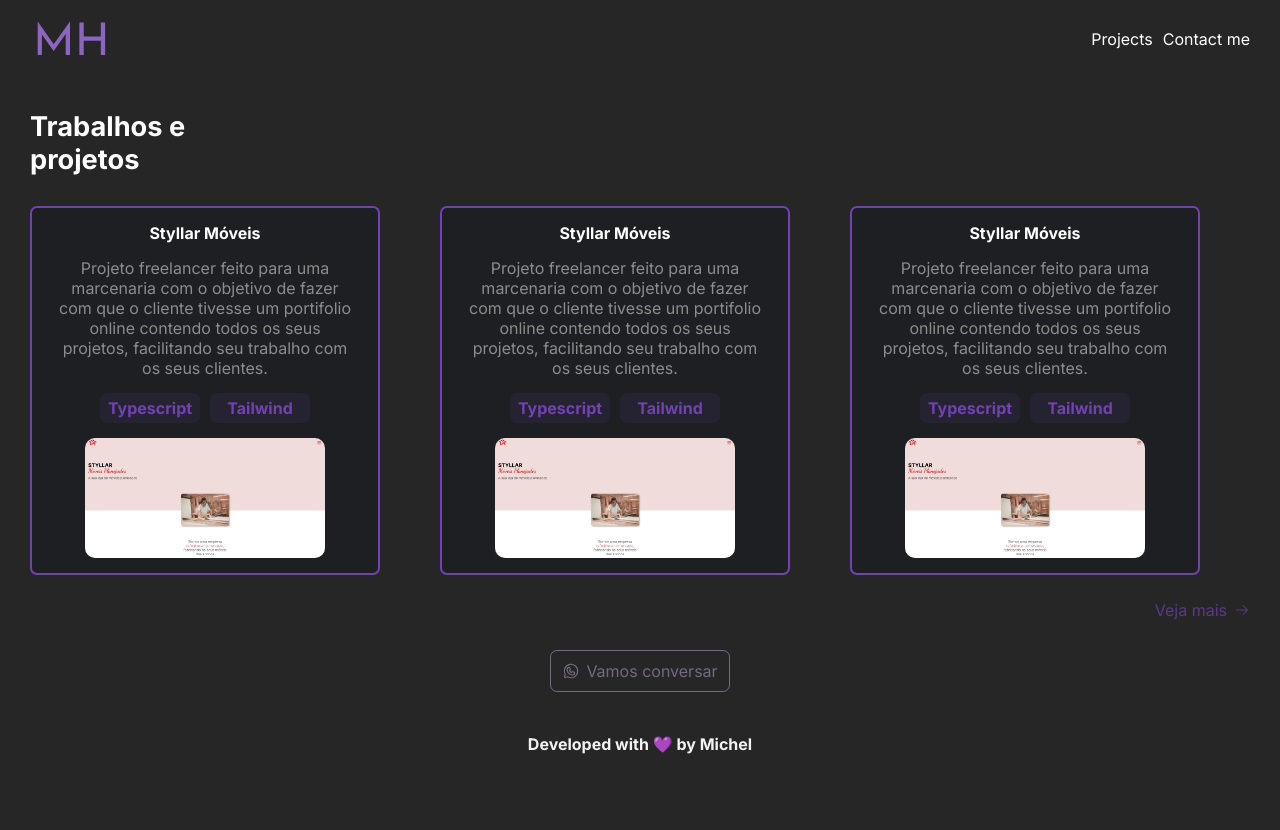
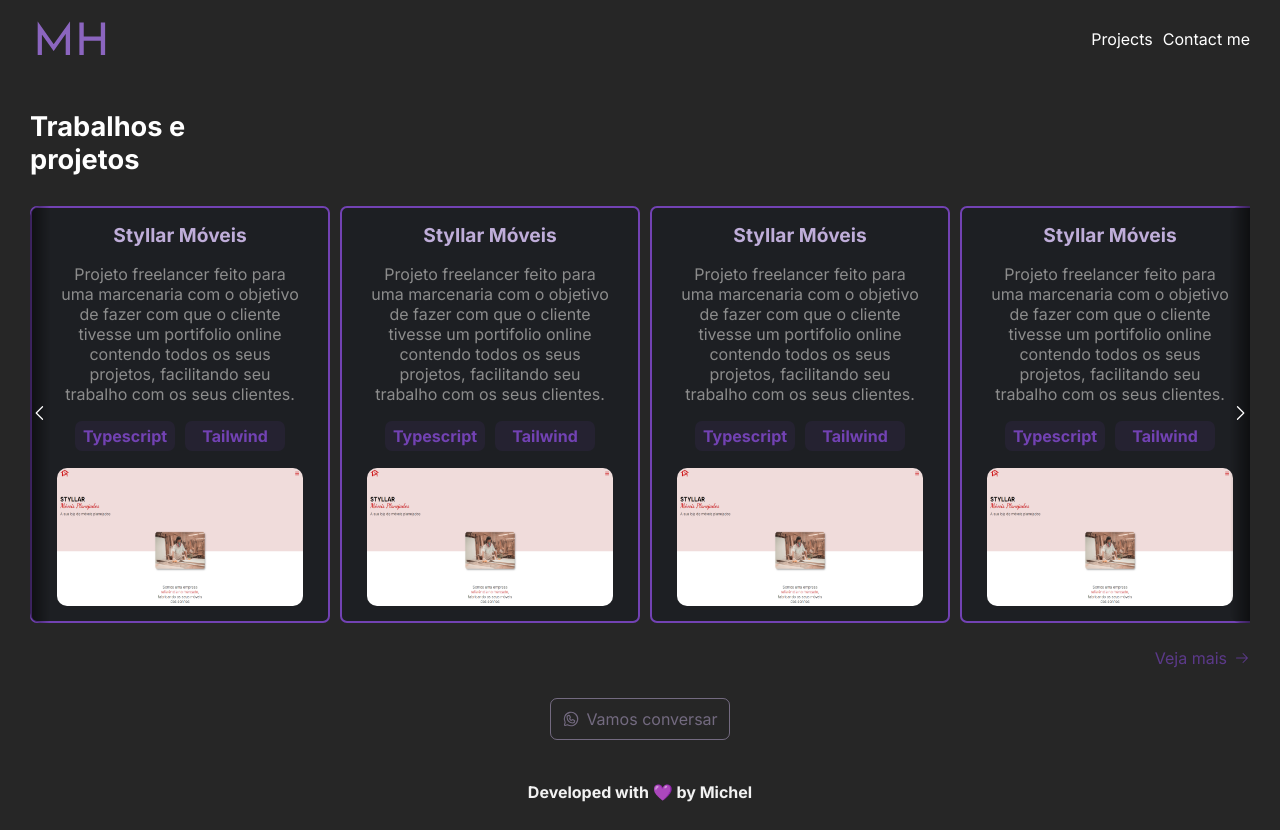
Before and after one commit to MichelHoffmann/newPortfolio, a React (Vite) app in the folder portfolio/: page /projects in a window 1280 px wide. Before the commit the page ends 800 px from the top, so only its background shows below. Built offline with nearby package versions, Linux system fonts and the light colour scheme.

Commit message:
finalizando carrousel

```diff
--- a/portfolio/package.json
+++ b/portfolio/package.json
@@ -12,12 +12,10 @@
   "dependencies": {
     "@phosphor-icons/react": "^2.0.10",
     "@types/styled-components": "^5.1.26",
-    "phosphor-react": "^1.4.1",
     "react": "^18.2.0",
     "react-dom": "^18.2.0",
     "react-router-dom": "^6.14.1",
-    "styled-components": "^6.0.2",
-    "swiper": "^10.0.4"
+    "styled-components": "^6.0.2"
   },
   "devDependencies": {
     "@rocketseat/eslint-config": "^1.2.0",
--- a/portfolio/src/componets/ProjectInfo/ProjectInfo.style.ts
+++ b/portfolio/src/componets/ProjectInfo/ProjectInfo.style.ts
@@ -1,8 +1,7 @@
 import { styled } from 'styled-components'
 
 export const EachProject = styled.article`
-  min-width: 285px;
-  max-width: 350px;
+  width: 300px;
   padding: 15px 25px;
   background-color: var(--blue-gray);
   border-radius: 7px;
@@ -11,10 +10,12 @@
   display: flex;
   flex-direction: column;
   align-items: center;
-  gap: 15px;
+  gap: 17px;
+  flex-shrink: 0;
 
   h3 {
-    font-size: 1rem;
+    font-size: 1.2rem;
+    color: var(--purple-ligth);
   }
 
   p {
@@ -43,8 +44,54 @@
   }
 
   img {
-    min-width: 240px;
-    max-width: 80%;
+    width: 100%;
+    max-width: 350px;
+    aspect-ratio: 16/9;
     border-radius: 10px;
   }
 `
+
+export const Container = styled.div`
+  position: relative;
+  width: 100%;
+
+  .gallery-wrapper::-webkit-scrollbar {
+    display: none;
+  }
+
+  .gallery-wrapper {
+    overflow-x: auto;
+    -ms-overflow-style: none; /* IE and Edge */
+    scrollbar-width: none; /* Firefox */
+  }
+
+  .gallery {
+    display: flex;
+    flex-flow: row nowrap;
+    gap: 10px;
+  }
+
+  .arrow-left,
+  .arrow-right {
+    position: absolute;
+    top: 0;
+    left: 0;
+    right: auto;
+    bottom: 0;
+    cursor: pointer;
+    background: linear-gradient(to left, transparent 0%, black 200%);
+    border: none;
+    border-bottom-left-radius: 10px;
+    border-top-left-radius: 10px;
+  }
+
+  .arrow-right {
+    position: absolute;
+    top: 0;
+    left: auto;
+    right: 0;
+    bottom: 0;
+    cursor: pointer;
+    background: linear-gradient(to right, transparent 0%, black 200%);
+  }
+`
--- a/portfolio/src/componets/ProjectInfo/index.tsx
+++ b/portfolio/src/componets/ProjectInfo/index.tsx
@@ -1,81 +1,23 @@
-import { EachProject } from './ProjectInfo.style'
+import { Container, EachProject } from './ProjectInfo.style'
 import styllar from '../../assets/styllar-moveis.png'
-import { Swiper, SwiperSlide } from 'swiper/react'
-
-import { register } from 'swiper/element/bundle'
-import 'swiper/css'
-import 'swiper/css/navigation'
-import 'swiper/css/pagination'
-import 'swiper/css/scrollbar'
-import { useEffect, useState } from 'react'
-
-register()
+import { CaretLeft, CaretRight } from '@phosphor-icons/react'
 
 export function AllProjects() {
-  const [slidesPerView, setSlidesPerView] = useState(1.1)
-  const [spaceBetween, setSpaceBetween] = useState(5)
+  return (
+    <Container>
+      <div className="gallery-wrapper">
+        <div className="gallery">
+          <button className="arrow-left">
+            <CaretLeft size={20} color="white" />
+          </button>
 
-  useEffect(() => {
-    function handleResize() {
-      // if (window.innerWidth < 720) {
-      // } else {
-      //   setSlidesPerView(2)
-      // }
-
-      if (window.innerWidth < 390) {
-        setSlidesPerView(1.2)
-        setSpaceBetween(40)
-      }
-      if (window.innerWidth > 390 && window.innerWidth <= 430) {
-        setSlidesPerView(1.3)
-        setSpaceBetween(60)
-      }
-      if (window.innerWidth > 430 && window.innerWidth <= 500) {
-        setSlidesPerView(1.4)
-        setSpaceBetween(50)
-      }
-      if (window.innerWidth > 500 && window.innerWidth <= 600) {
-        setSlidesPerView(1.6)
-        setSpaceBetween(40)
-      }
-      if (window.innerWidth > 600 && window.innerWidth <= 720) {
-        setSlidesPerView(1.9)
-        setSpaceBetween(25)
-      }
-      if (window.innerWidth > 720 && window.innerWidth <= 880) {
-        setSlidesPerView(2.3)
-        setSpaceBetween(15)
-      }
-      if (window.innerWidth > 880 && window.innerWidth <= 1000) {
-        setSlidesPerView(2.5)
-        setSpaceBetween(10)
-      }
-      if (window.innerWidth > 1000 && window.innerWidth <= 1300) {
-        setSlidesPerView(3)
-        setSpaceBetween(10)
-      }
-      if (window.innerWidth > 1300) {
-        setSlidesPerView(3.4)
-        setSpaceBetween(10)
-      }
-    }
-    handleResize()
-
-    window.addEventListener('resize', handleResize)
-    return () => {
-      window.removeEventListener('resize', handleResize)
-    }
-  }, [])
-
-  return (
-    <Swiper spaceBetween={spaceBetween} slidesPerView={slidesPerView}>
-      <SwiperSlide>
           <EachProject>
             <h3>Styllar Móveis</h3>
             <p>
-            Projeto freelancer feito para uma marcenaria com o objetivo de fazer
-            com que o cliente tivesse um portifolio online contendo todos os
-            seus projetos, facilitando seu trabalho com os seus clientes.
+              Projeto freelancer feito para uma marcenaria com o objetivo de
+              fazer com que o cliente tivesse um portifolio online contendo
+              todos os seus projetos, facilitando seu trabalho com os seus
+              clientes.
             </p>
             <div className="techs">
               <p>Typescript</p>
@@ -83,14 +25,13 @@
             </div>
             <img src={styllar} alt="" />
           </EachProject>
-      </SwiperSlide>
-      <SwiperSlide>
           <EachProject>
             <h3>Styllar Móveis</h3>
             <p>
-            Projeto freelancer feito para uma marcenaria com o objetivo de fazer
-            com que o cliente tivesse um portifolio online contendo todos os
-            seus projetos, facilitando seu trabalho com os seus clientes.
+              Projeto freelancer feito para uma marcenaria com o objetivo de
+              fazer com que o cliente tivesse um portifolio online contendo
+              todos os seus projetos, facilitando seu trabalho com os seus
+              clientes.
             </p>
             <div className="techs">
               <p>Typescript</p>
@@ -98,14 +39,13 @@
             </div>
             <img src={styllar} alt="" />
           </EachProject>
-      </SwiperSlide>
-      <SwiperSlide>
           <EachProject>
             <h3>Styllar Móveis</h3>
             <p>
-            Projeto freelancer feito para uma marcenaria com o objetivo de fazer
-            com que o cliente tivesse um portifolio online contendo todos os
-            seus projetos, facilitando seu trabalho com os seus clientes.
+              Projeto freelancer feito para uma marcenaria com o objetivo de
+              fazer com que o cliente tivesse um portifolio online contendo
+              todos os seus projetos, facilitando seu trabalho com os seus
+              clientes.
             </p>
             <div className="techs">
               <p>Typescript</p>
@@ -113,7 +53,25 @@
             </div>
             <img src={styllar} alt="" />
           </EachProject>
-      </SwiperSlide>
-    </Swiper>
+          <EachProject>
+            <h3>Styllar Móveis</h3>
+            <p>
+              Projeto freelancer feito para uma marcenaria com o objetivo de
+              fazer com que o cliente tivesse um portifolio online contendo
+              todos os seus projetos, facilitando seu trabalho com os seus
+              clientes.
+            </p>
+            <div className="techs">
+              <p>Typescript</p>
+              <p>Tailwind</p>
+            </div>
+            <img src={styllar} alt="" />
+          </EachProject>
+          <button className="arrow-right">
+            <CaretRight size={20} color="white" />
+          </button>
+        </div>
+      </div>
+    </Container>
   )
 }
```
Also changed, not shown: 1 other file (tests, documents, lock files or other folders). Lines whose indentation alone changed are shown as unchanged.
